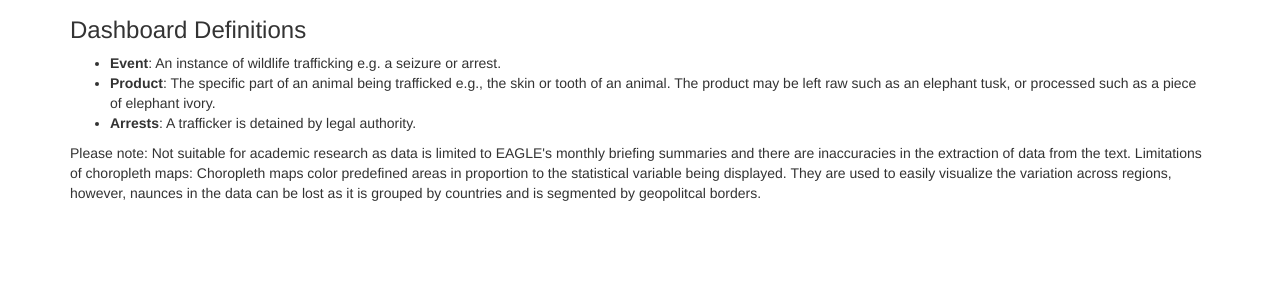
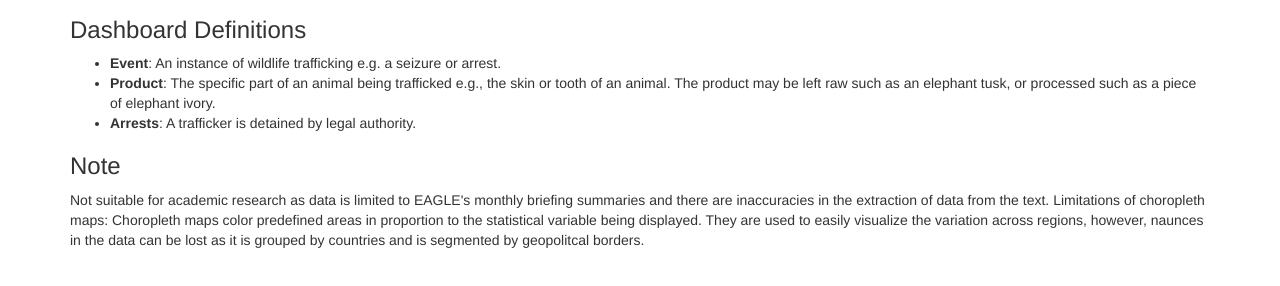
Before and after one commit to WildlifeMQP/Visualizations, a website: page index.html in a window 1280 px wide. Shown: the part 126-412 px from the top of the page. Drawn offline with nearby package versions, Linux system fonts and the light colour scheme.

Commit message:
disclaimer

```diff
--- a/index.html
+++ b/index.html
@@ -68,7 +68,8 @@
           The product may be left raw such as an elephant tusk, or processed such as a piece of elephant ivory.</li>
           <li><b>Arrests</b>: A trafficker is detained by legal authority.</li>
         </ul>
-        <p>Please note: Not suitable for academic research as data is limited to EAGLE's monthly briefing summaries and there are inaccuracies in the extraction of data from the text.
+        <h3>Note</h3>
+        <p>Not suitable for academic research as data is limited to EAGLE's monthly briefing summaries and there are inaccuracies in the extraction of data from the text.
 
           Limitations of choropleth maps: Choropleth maps color predefined areas in proportion to the statistical variable being displayed.
           They are used to easily visualize the variation across regions, however, naunces in the data can be lost as it is grouped by countries
```
